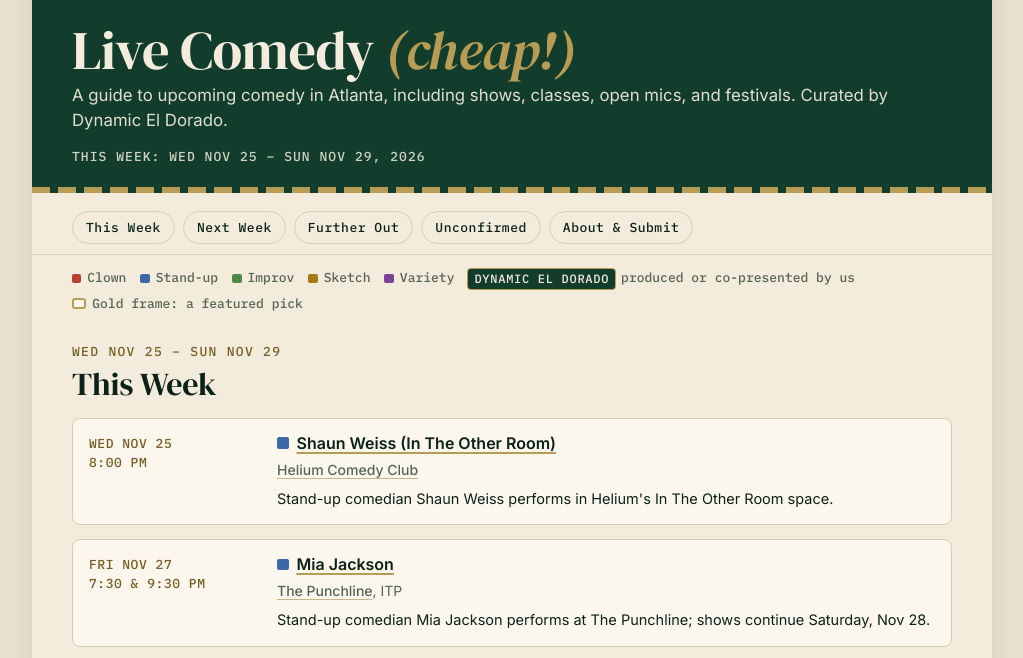
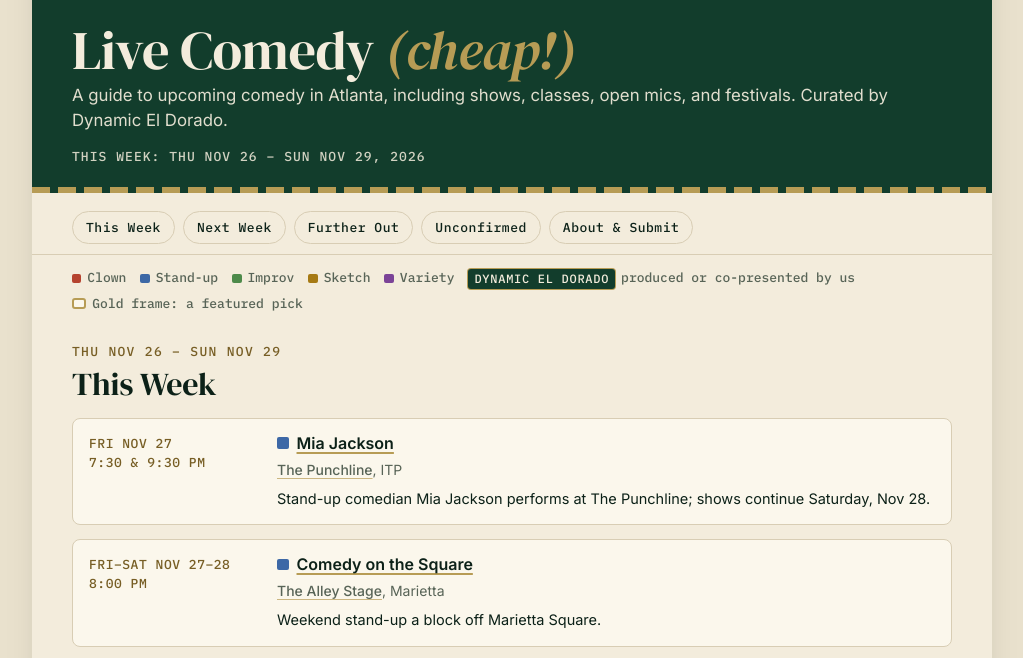
Before and after one commit to dynamiceldorado/live-comedy-guide, a plain HTML site: page index.html in a window 1280 px wide. Shown: the part 110-768 px from the top of the page, without its empty margins (128-1151 px from the left). Drawn offline with Linux system fonts and the light colour scheme.

Commit message:
Robot publish 2026-11-26

```diff
--- a/index.html
+++ b/index.html
@@ -338,7 +338,7 @@ td .what{font-size:14px}
   <header class="mast">
     <h1>Live Comedy <em>(cheap!)</em></h1>
     <p class="sub">A guide to upcoming comedy in Atlanta, including shows, classes, open mics, and festivals. Curated by Dynamic El Dorado.</p>
-    <div class="issue"><span>This week: Wed Nov 25 – Sun Nov 29, 2026</span></div>
+    <div class="issue"><span>This week: Thu Nov 26 – Sun Nov 29, 2026</span></div>
   </header>
   <div class="content">
     <nav class="toc" aria-label="Sections"><a href="#thisweek">This Week</a><a href="#nextweek">Next Week</a><a href="#furtherout">Further Out</a><a href="#unconfirmed">Unconfirmed</a><a href="#about">About &amp; Submit</a></nav>
@@ -349,11 +349,10 @@ td .what{font-size:14px}
     </div>
 
 <section id="thisweek">
-<p class="eyebrow">Wed Nov 25 – Sun Nov 29</p>
+<p class="eyebrow">Thu Nov 26 – Sun Nov 29</p>
 <h2>This Week</h2>
 
 <div class="grid c1">
-<article class="ev"><div class="evb"><p class="when">Wed Nov 25<span class="t">8:00 PM</span></p><h4><i class="sq stand" role="img" aria-label="Stand-up" title="Stand-up"></i><a href="https://atlanta.heliumcomedy.com/events/144338">Shaun Weiss (In The Other Room)</a></h4><p class="where"><a href="https://atlanta.heliumcomedy.com">Helium Comedy Club</a></p><p class="desc">Stand-up comedian Shaun Weiss performs in Helium&#x27;s In The Other Room space.</p></div></article>
 <article class="ev"><div class="evb"><p class="when">Fri Nov 27<span class="t">7:30 &amp; 9:30 PM</span></p><h4><i class="sq stand" role="img" aria-label="Stand-up" title="Stand-up"></i><a href="https://www.punchline.com/comic/?id=7002&amp;comic=Mia%20Jackson&amp;source=events">Mia Jackson</a></h4><p class="where"><a href="https://www.punchline.com">The Punchline</a>, ITP</p><p class="desc">Stand-up comedian Mia Jackson performs at The Punchline; shows continue Saturday, Nov 28.</p></div></article>
 <article class="ev"><div class="evb"><p class="when">Fri–Sat Nov 27–28<span class="t">8:00 PM</span></p><h4><i class="sq stand" role="img" aria-label="Stand-up" title="Stand-up"></i><a href="https://www.alleystage.org/shows/388114">Comedy on the Square</a></h4><p class="where"><a href="https://www.alleystage.org">The Alley Stage</a>, Marietta</p><p class="desc">Weekend stand-up a block off Marietta Square.</p></div></article>
 <article class="ev"><div class="evb"><p class="when">Fri Nov 27<span class="t">8:00 PM</span></p><h4><i class="sq stand" role="img" aria-label="Stand-up" title="Stand-up"></i><a href="https://laughingskulllounge.com/event/best-of-atlanta-comedy-showcase-friday-november-27-2026-at-800pm/">Best of Atlanta Comedy Showcase</a></h4><p class="where"><a href="https://www.laughingskulllounge.com">Laughing Skull Lounge</a>, Midtown · $45–$55</p><p class="desc">Local stand-up lineup.</p></div></article>
@@ -455,8 +454,6 @@ td .what{font-size:14px}
 <h2>Unconfirmed</h2>
 <p class="lead">These may happen, but we do not have full details yet. Check with the producer before you plan around them.</p>
 <div class="grid c3">
-<article class="ev unc"><div class="evb"><p class="when">Wed Nov 25<span class="t">8:00 PM</span></p><h4><i class="sq stand" role="img" aria-label="Stand-up" title="Stand-up"></i><a href="https://www.punchline.com/comic/?id=6961&amp;comic=Jeff%20Justice%20Alumni%20All-Stars%20Hosted%20By%20Mark%20Evans&amp;source=events">Jeff Justice Alumni All-Stars, hosted by Mark Evans</a></h4><p class="chips"><span class="chip unc">Unconfirmed</span></p><p class="where"><a href="https://www.punchline.com">The Punchline</a></p></div></article>
-<article class="ev unc"><div class="evb"><p class="when">Wed Nov 25<span class="t">8:00 PM</span></p><h4><i class="sq impro" role="img" aria-label="Improv" title="Improv"></i><a href="https://www.dadsgarage.com/shows">Maestro</a></h4><p class="chips"><span class="chip unc">Unconfirmed</span></p><p class="where"><a href="https://www.dadsgarage.com">Dad&#x27;s Garage</a>, O4W</p></div></article>
 <article class="ev unc"><div class="evb"><p class="when">Tue Dec 1</p><h4><i class="sq stand" role="img" aria-label="Stand-up" title="Stand-up"></i><a href="https://www.instagram.com/quietlyunhingedprod/">Quietly Unhinged presents Well Drafted Comedy</a></h4><p class="chips"><span class="chip unc">Unconfirmed</span></p><p class="where">Stout Brothers, Smyrna</p></div></article>
 <article class="ev unc"><div class="evb"><p class="when">Thu Dec 3<span class="t">7:00 PM</span></p><h4><i class="sq stand" role="img" aria-label="Stand-up" title="Stand-up"></i><a href="https://www.punchline.com/comic/?id=6827&amp;comic=Dovi%20Neuberger&amp;source=events">Dovi Neuberger</a></h4><p class="chips"><span class="chip unc">Unconfirmed</span></p><p class="where"><a href="https://www.punchline.com">The Punchline</a></p></div></article>
 <article class="ev unc"><div class="evb"><p class="when">Fri Dec 4<span class="t">7:30 &amp; 9:30 PM</span></p><h4><i class="sq stand" role="img" aria-label="Stand-up" title="Stand-up"></i><a href="https://www.punchline.com/comic/?id=6820&amp;comic=Chad%20Daniels&amp;source=events">Chad Daniels</a></h4><p class="chips"><span class="chip unc">Unconfirmed</span></p><p class="where"><a href="https://www.punchline.com">The Punchline</a></p></div></article>
@@ -495,7 +492,7 @@ td .what{font-size:14px}
       <a href="https://www.facebook.com/DynamicElDorado">Facebook</a>
     </div>
     <p class="legal">We build this Guide from venue and ticketing pages and community submissions, and we do our best to keep it current. We still get things wrong and leave things out. Dates, times, prices, lineups and ticket links change without notice, so confirm with the venue or ticket seller before you go. The Guide is provided as is. Dynamic El Dorado is not responsible for errors, omissions, cancellations or changes, or for the content, policies or conduct of third-party venues, producers or sites we link to. A listing is not an endorsement, and a missing one is not a snub. Spot a mistake? <a href="https://docs.google.com/forms/d/e/1FAIpQLSdmeltLBWwirmeO_R6KCv9PdUNMEizfonqVJX2pDmcGjky0cQ/viewform">Tell us here</a>.</p>
-    <p class="updated">Last updated Nov 25, 2026</p>
+    <p class="updated">Last updated Nov 26, 2026</p>
   </footer>
 </article>
 
```
Also changed, not shown: performers/index.html (+3 -6 lines).
